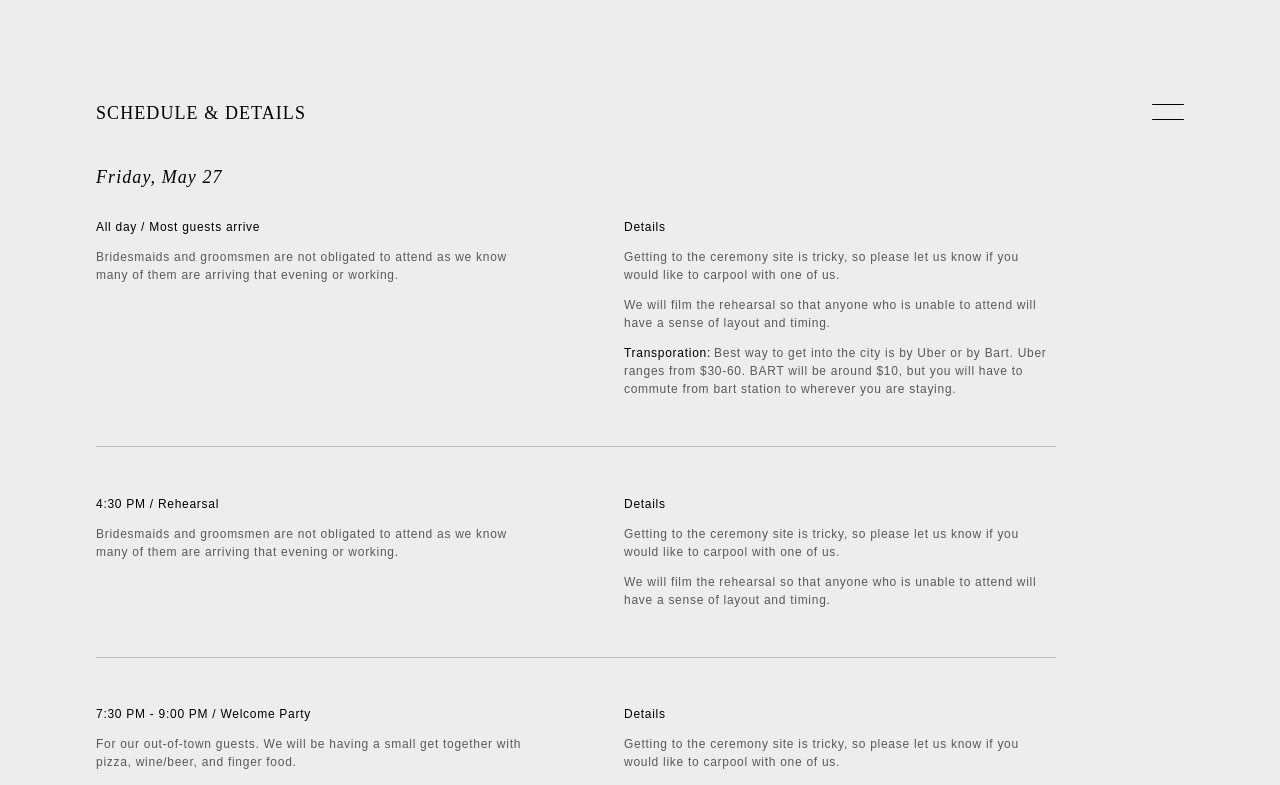
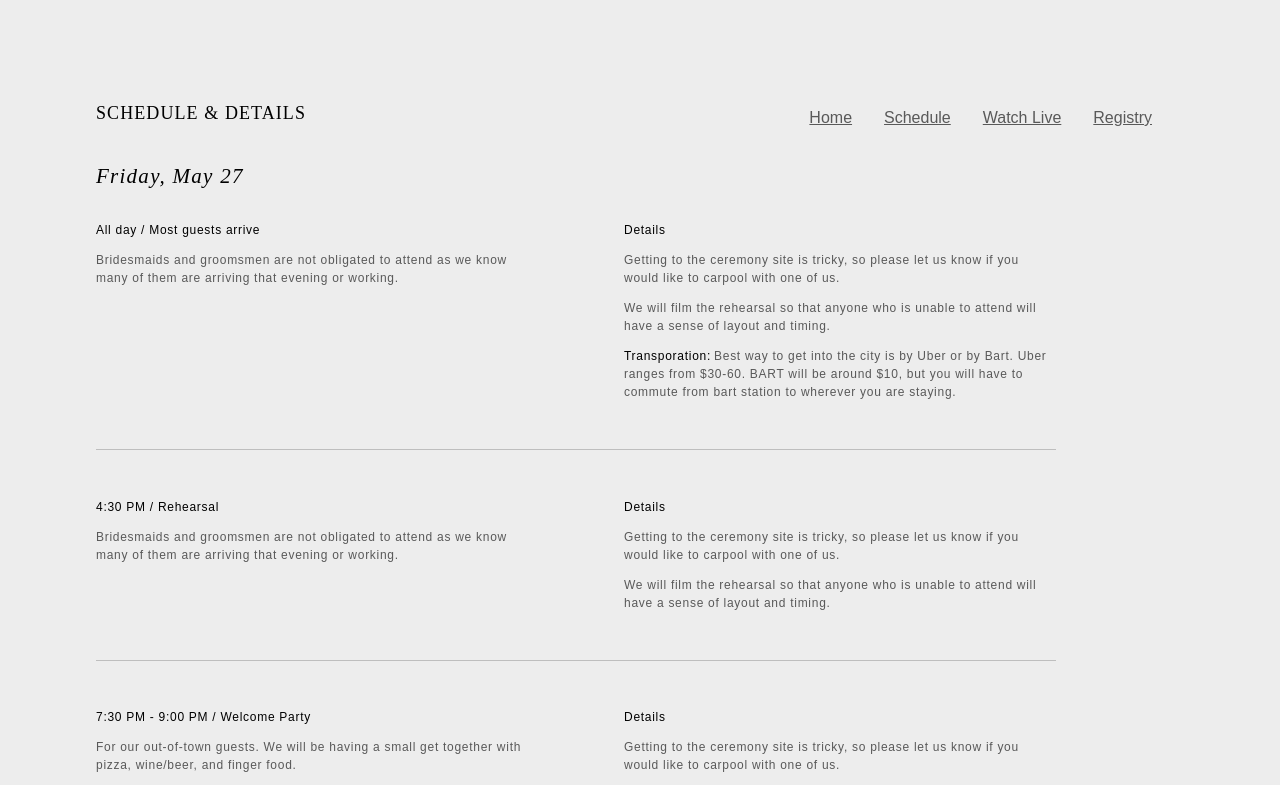
Before and after one commit to bruceape/weddingwebsite, a Next.js app: page /schedule in a window 1280 px wide. Shown: the top 785 px of the page. Built offline with nearby package versions, Linux system fonts and the light colour scheme; a web font is replaced by a local one.

Commit message:
updated global nav

```diff
--- a/components/navigation.jsx
+++ b/components/navigation.jsx
@@ -59,13 +59,13 @@ function Sheet({ currentPage, open }) {
 	)
 }
 
-export default function Navigation({ currentPage }) {
+function MobileNav({ currentPage }) {
 	const { state, openMenu, closeMenu } = React.useContext(Context)
 	const cl = state.menuOpen ? styles.menuBtnOpen : ''
 	const action = state.menuOpen ? closeMenu : openMenu
 
 	return (
-		<div className={styles.container}>
+		<div className={styles.mobileContainer}>
 			<div className={styles.header}>
 				<h1 className={`${styles.heading} garamond-regular`}>{currentPage}</h1>
 
@@ -85,3 +85,54 @@ export default function Navigation({ currentPage }) {
 		</div>
 	)
 }
+
+function DesktopNav({ currentPage }) {
+	return (
+		<div className={styles.desktopContainer}>
+			<h1 className={`${styles.heading} garamond-regular`}>{currentPage}</h1>
+			<ul className={styles.list}>
+				<li className={styles.listItem}>
+					<Link href="/">
+						<a className={`${styles.link} neue-haas-regular`}>
+							Home
+						</a>
+					</Link>
+				</li>
+				<li className={styles.listItem}>
+					<Link href="/schedule">
+						<a className={`${styles.link} neue-haas-regular`}>
+							Schedule
+						</a>
+					</Link>
+				</li>
+				<li className={styles.listItem}>
+					<Link href="/watch">
+						<a className={`${styles.link} neue-haas-regular`}>
+							Watch Live
+						</a>
+					</Link>
+				</li>
+				<li className={styles.listItem}>
+					<Link href="https://www.amazon.com/wedding/christina-glass-bruce-sullivan-san-francisco-may-2022/registry/26DZ9B91WPC3">
+						<a className={`${styles.link} neue-haas-regular`}>
+							Registry
+						</a>
+					</Link>
+				</li>
+			</ul>
+		</div>
+	)
+}
+
+export default function Navigation({ currentPage }) {
+	const { state, openMenu, closeMenu } = React.useContext(Context)
+	const cl = state.menuOpen ? styles.menuBtnOpen : ''
+	const action = state.menuOpen ? closeMenu : openMenu
+
+	return (
+		<div className={styles.container}>
+			<MobileNav currentPage={currentPage} />
+			<DesktopNav currentPage={currentPage} />
+		</div>
+	)
+}
--- a/components/navigation.module.css
+++ b/components/navigation.module.css
@@ -1,8 +1,25 @@
 
-.container {
+.mobileContainer {
 	/*background: orange;*/
 
 	/*padding: 48px 24px;*/
+	display: ;
+}
+
+@media only screen and (min-width: 768px) {
+	.mobileContainer {
+		display: none;
+	}
+}
+
+.desktopContainer {
+	display: none;
+}
+
+@media only screen and (min-width: 768px) {
+	.desktopContainer {
+		display: flex;
+	}
 }
 
 .locked {
@@ -131,3 +148,48 @@
 .menuLink:hover, .menuLink:active {
 	color: black;
 }
+
+
+.list {
+	display: grid;
+	row-gap: 9px;
+}
+
+
+.listItem {
+	/*background: white;*/
+}
+
+
+.link, .link:link, .link:visited {
+	/*background: red;*/
+	text-decoration: underline;
+
+	font-size: 14px;
+	line-height: 28px;
+
+	display: inline-block;
+	color: #595959;
+}
+
+.link:hover, .link:active {
+	/*background: blue;*/
+	color: black;
+}
+
+@media only screen and (min-width: 768px) {
+	.list {
+		/*background: blue;*/
+		display: flex;
+		/*justify-content: space-between;*/
+		flex-wrap: wrap;
+	}
+
+	.listItem {
+		padding-right: 32px;
+	}
+
+	.link, .link:link, .link:visited {
+		font-size: 16px;
+	}
+}
--- a/styles/Schedule.module.css
+++ b/styles/Schedule.module.css
@@ -39,6 +39,13 @@
   line-height: 18px;
 
   letter-spacing: 0.06em;
+}
+
+@media only screen and (min-width:  768px) {
+  .sectionTitle {
+    font-size: 21px;
+    line-height: normal;
+  }
 }
 
 .itemContainer {
```
